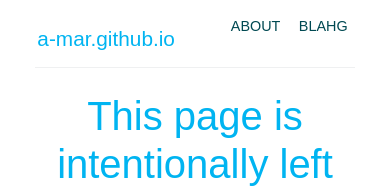
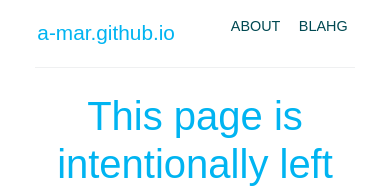
Before and after one commit to a-mar/a-mar.github.io, a Jekyll site: the page built from index.html, in a window 390 px wide. Shown: the top 194 px of the page. Built offline with Jekyll 4.4.1, drawn with Linux system fonts in a browser that asks for light colours; nearby versions of some CDN libraries; some web fonts are replaced; Markdown is read by kramdown in place of the engine named in the settings.

Commit message:
Update main.css

```diff
--- a/stylesheets/main.css
+++ b/stylesheets/main.css
@@ -265,7 +265,7 @@ h6 {
   @media screen and (max-width: 42em) {
     #header-left {
       font-size: 1.3rem;
-      margin: 1.3em auto; } }
+      margin: 1em auto; } }
 
 /* Page header */
   @media screen and (min-width: 64em) {
```
